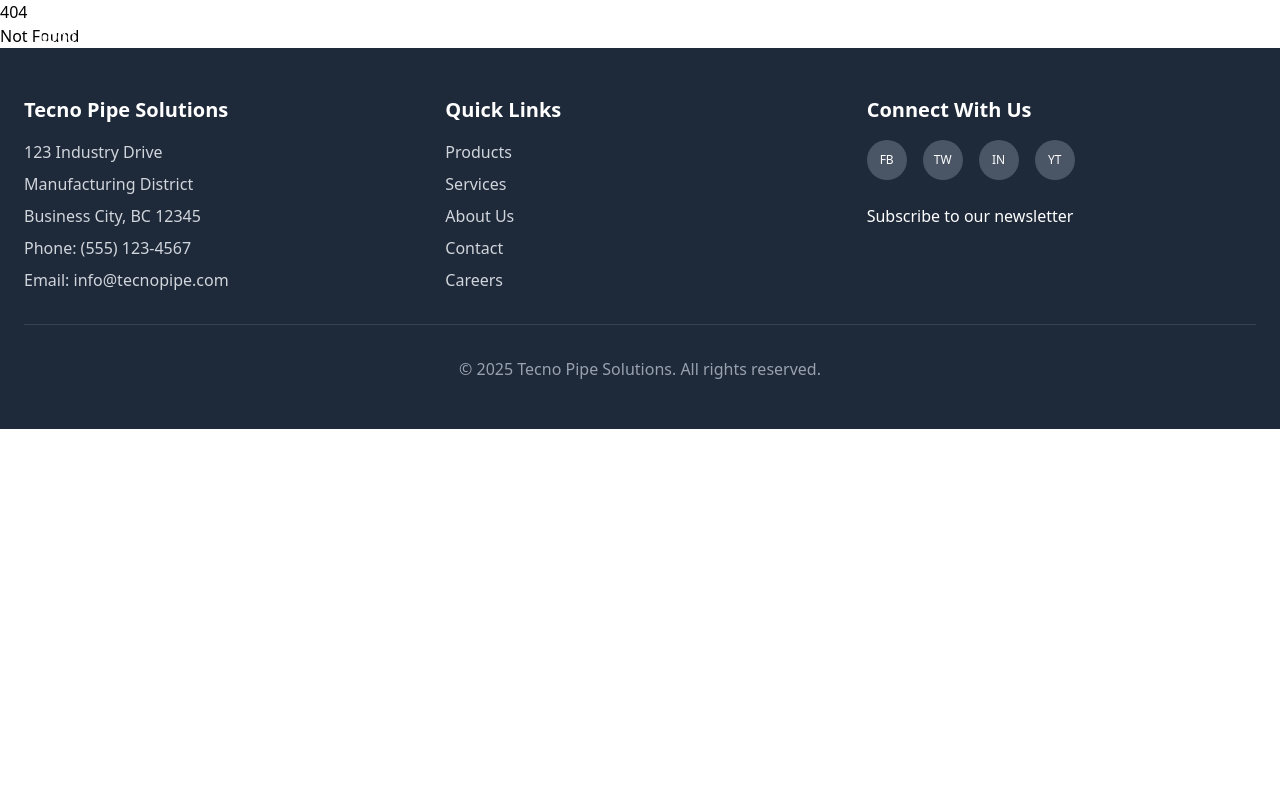
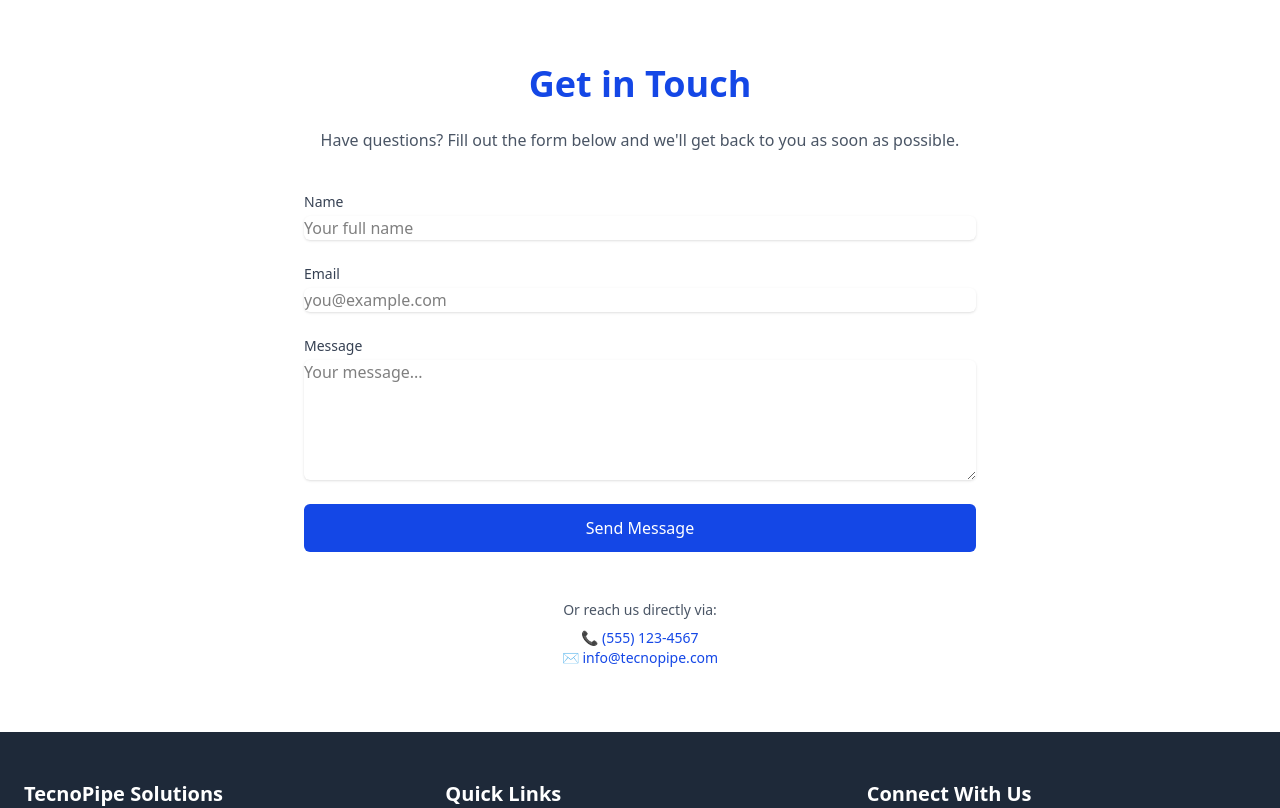
Before and after one commit to callandgrande/tecnopipe, a SvelteKit app: page /contact in a window 1280 px wide. Before the commit this address had no page. Shown: the top 808 px of the page. Built offline with nearby package versions, Linux system fonts and the light colour scheme.

Commit message:
In progress

```diff
--- a/src/routes/+layout.svelte
+++ b/src/routes/+layout.svelte
@@ -95,21 +95,28 @@
 					<a
 						href="#"
 						class={`text-sm font-medium transition-colors lg:text-base ${isTransparent ? 'text-white hover:text-blue-300' : 'text-gray-700 hover:text-blue-800'}`}
-						>Capabilities</a
+						>Sales</a
 					>
 				</li>
 				<li>
 					<a
 						href="#"
 						class={`text-sm font-medium transition-colors lg:text-base ${isTransparent ? 'text-white hover:text-blue-300' : 'text-gray-700 hover:text-blue-800'}`}
-						>Our Insights</a
+						>HVAC</a
 					>
 				</li>
 				<li>
 					<a
 						href="#"
 						class={`text-sm font-medium transition-colors lg:text-base ${isTransparent ? 'text-white hover:text-blue-300' : 'text-gray-700 hover:text-blue-800'}`}
-						>About us</a
+						>Maintenance</a
+					>
+				</li>
+				<li>
+					<a
+						href="#"
+						class={`text-sm font-medium transition-colors lg:text-base ${isTransparent ? 'text-white hover:text-blue-300' : 'text-gray-700 hover:text-blue-800'}`}
+						>About Us</a
 					>
 				</li>
 			</ul>
@@ -132,21 +139,28 @@
 						<a
 							href="#"
 							class="block px-6 py-3 text-white hover:bg-black/80 hover:text-blue-300"
-							onclick={closeMenu}>Capabilities</a
+							onclick={closeMenu}>Sales</a
 						>
 					</li>
 					<li>
 						<a
 							href="#"
 							class="block px-6 py-3 text-white hover:bg-black/80 hover:text-blue-300"
-							onclick={closeMenu}>Our Insights</a
+							onclick={closeMenu}>HVAC</a
 						>
 					</li>
 					<li>
 						<a
 							href="#"
 							class="block px-6 py-3 text-white hover:bg-black/80 hover:text-blue-300"
-							onclick={closeMenu}>About us</a
+							onclick={closeMenu}>Maintenance</a
+						>
+					</li>
+					<li>
+						<a
+							href="#"
+							class="block px-6 py-3 text-white hover:bg-black/80 hover:text-blue-300"
+							onclick={closeMenu}>About Us</a
 						>
 					</li>
 				</ul>
@@ -166,23 +180,26 @@
 		<div class="grid grid-cols-1 gap-8 sm:grid-cols-2 lg:grid-cols-3">
 			<!-- Company Info -->
 			<div>
-				<h3 class="mb-4 text-lg font-semibold sm:text-xl">Tecno Pipe Solutions</h3>
+				<h3 class="mb-4 text-lg font-semibold sm:text-xl">TecnoPipe Solutions</h3>
 				<p class="mb-2 text-gray-300">123 Industry Drive</p>
 				<p class="mb-2 text-gray-300">Manufacturing District</p>
 				<p class="mb-2 text-gray-300">Business City, BC 12345</p>
-				<p class="mb-2 text-gray-300">Phone: (555) 123-4567</p>
-				<p class="text-gray-300">Email: info@tecnopipe.com</p>
+				<p class="mb-2 text-gray-300">
+					<a href="tel:+15551234567" class="text-gray-300 hover:text-white">(555) 123-4567</a>
+				</p>
+				<p class="text-gray-300">
+					<a href="mailto:info@tecnopipe.com" class="text-gray-300 hover:text-white">info@tecnopipe.com</a>
+				</p>
 			</div>
 
 			<!-- Quick Links -->
 			<div>
 				<h3 class="mb-4 text-lg font-semibold sm:text-xl">Quick Links</h3>
 				<ul class="space-y-2">
-					<li><a href="#" class="text-gray-300 hover:text-white">Products</a></li>
-					<li><a href="#" class="text-gray-300 hover:text-white">Services</a></li>
-					<li><a href="#" class="text-gray-300 hover:text-white">About Us</a></li>
-					<li><a href="#" class="text-gray-300 hover:text-white">Contact</a></li>
-					<li><a href="#" class="text-gray-300 hover:text-white">Careers</a></li>
+					<li><a href="/products" class="text-gray-300 hover:text-white">Products</a></li>
+					<li><a href="/services" class="text-gray-300 hover:text-white">Services</a></li>
+					<li><a href="/about" class="text-gray-300 hover:text-white">About Us</a></li>
+					<li><a href="/contact" class="text-gray-300 hover:text-white">Contact us</a></li>
 				</ul>
 			</div>
 
@@ -191,26 +208,18 @@
 				<h3 class="mb-4 text-lg font-semibold sm:text-xl">Connect With Us</h3>
 				<div class="mb-6 flex space-x-4">
 					<!-- Social Media Icons -->
-					<div
-						class="flex h-8 w-8 items-center justify-center rounded-full bg-gray-600 sm:h-10 sm:w-10"
-					>
+					<a href="https://www.facebook.com" target="_blank" class="flex h-8 w-8 items-center justify-center rounded-full bg-gray-600 sm:h-10 sm:w-10">
 						<span class="text-xs">FB</span>
-					</div>
-					<div
-						class="flex h-8 w-8 items-center justify-center rounded-full bg-gray-600 sm:h-10 sm:w-10"
-					>
+					</a>
+					<a href="https://twitter.com" target="_blank" class="flex h-8 w-8 items-center justify-center rounded-full bg-gray-600 sm:h-10 sm:w-10">
 						<span class="text-xs">TW</span>
-					</div>
-					<div
-						class="flex h-8 w-8 items-center justify-center rounded-full bg-gray-600 sm:h-10 sm:w-10"
-					>
+					</a>
+					<a href="https://www.linkedin.com" target="_blank" class="flex h-8 w-8 items-center justify-center rounded-full bg-gray-600 sm:h-10 sm:w-10">
 						<span class="text-xs">IN</span>
-					</div>
-					<div
-						class="flex h-8 w-8 items-center justify-center rounded-full bg-gray-600 sm:h-10 sm:w-10"
-					>
+					</a>
+					<a href="https://www.youtube.com" target="_blank" class="flex h-8 w-8 items-center justify-center rounded-full bg-gray-600 sm:h-10 sm:w-10">
 						<span class="text-xs">YT</span>
-					</div>
+					</a>
 				</div>
 
 				<h4 class="mb-2 font-medium">Subscribe to our newsletter</h4>
--- a/src/routes/+page.svelte
+++ b/src/routes/+page.svelte
@@ -28,14 +28,15 @@
 					Industry-leading pipe solutions for residential and commercial applications.
 				</p>
 				<div class="flex gap-4">
-					<a
-						href="#services"
-						class="rounded-md bg-blue-700 px-5 py-3 font-medium text-white transition-all hover:bg-blue-800"
-					>
-						Our Services
+					<a href="/services">
+						<button
+							class="rounded-md bg-blue-700 px-5 py-3 font-medium text-white transition-all hover:bg-blue-800"
+						>
+							Our Services
+						</button>
 					</a>
 					<a
-						href="#contact"
+						href="/contact"
 						class="rounded-md border-2 border-white bg-transparent px-5 py-3 font-medium text-white transition-all hover:bg-white/10"
 					>
 						Contact Us
@@ -63,21 +64,20 @@
 			<div class="relative z-10 flex h-screen items-center px-32">
 				<div class="ml-8 max-w-2xl lg:ml-16">
 					<h1 class="mb-6 text-6xl font-bold text-white lg:text-7xl">
-						<span class="block">TECNO</span>
-						<span class="block text-blue-300">PIPE</span>
+						<span class="text-white">TECNO</span><span class="text-blue-300">PIPE</span>
 					</h1>
 					<p class="mb-8 text-xl font-light text-gray-100 lg:text-2xl">
 						Industry-leading pipe solutions for residential and commercial applications.
 					</p>
 					<div class="flex gap-4">
 						<a
-							href="#services"
+							href="/services"
 							class="rounded-md bg-blue-700 px-6 py-3 font-medium text-white transition-all hover:bg-blue-800 hover:shadow-lg"
 						>
 							Our Services
 						</a>
 						<a
-							href="#contact"
+							href="/contact"
 							class="rounded-md border-2 border-white bg-transparent px-6 py-3 font-medium text-white transition-all hover:bg-white/10"
 						>
 							Contact Us
--- /dev/null
+++ b/src/routes/about/+page.svelte
@@ -0,0 +1,101 @@
+<script>
+    import Hero from '../../components/Hero.svelte'; // Assuming you have a Hero component
+    import Section from '../../components/Section.svelte'; // A reusable section component
+    import TeamMember from '../../components/TeamMember.svelte'; // Optional team member card
+
+    const teamMembers = [
+      // Example team members (replace with your actual team)
+      { name: 'Founder Name', role: 'CEO', imageUrl: '/images/team/founder.jpg', bio: 'Brief bio of the founder.' },
+      { name: 'Key Contact Name', role: 'Sales Manager', imageUrl: '/images/team/sales.jpg', bio: 'Brief bio of the sales manager.' },
+      // Add more team members as needed
+    ];
+  </script>
+
+  <svelte:head>
+    <title>About Us - [Your Company Name]</title>
+    <meta name="description" content="Learn more about [Your Company Name], your trusted partner for importing high-quality German construction materials to Ecuador. Based in Quito, we are committed to quality and reliability.">
+  </svelte:head>
+
+  <Hero
+    title="About Us"
+    subtitle="Your Trusted Partner for Quality German Construction Materials in Ecuador"
+    image="static/images/logo.png"
+  />
+
+  <Section title="Our Story">
+    <p>
+      Founded with a vision to bridge the gap between Germany's renowned construction material quality and Ecuador's growing infrastructure needs, [Your Company Name] was established in [Year of Founding] in Quito. Recognizing the demand for reliable and high-performance materials, we embarked on a journey to source and import the finest products from trusted German manufacturers.
+    </p>
+    <p>
+      Our deep understanding of both the German manufacturing standards and the specific requirements of the Ecuadorian construction market allows us to curate a selection of materials that meet the highest standards of durability, performance, and sustainability.
+    </p>
+  </Section>
+
+  <Section title="Our Mission">
+    <p>
+      To be the leading and most reliable importer of high-quality German construction materials in Ecuador, empowering the nation's development with superior products and exceptional service.
+    </p>
+  </Section>
+
+  <Section title="Our Vision">
+    <p>
+      To be recognized as the preferred partner for construction projects across Ecuador, contributing to the creation of robust, sustainable, and high-quality infrastructure through the seamless delivery of world-class German materials.
+    </p>
+  </Section>
+
+  <Section title="Why Choose Us?">
+    <ul>
+      <li><strong>Uncompromising Quality:</strong> We source directly from reputable German manufacturers known for their superior products.</li>
+      <li><strong>Reliable Import Process:</strong> Our streamlined logistics ensure timely and efficient delivery to your projects in Ecuador.</li>
+      <li><strong>Strong German Partnerships:</strong> We have established long-term relationships with leading material producers in Germany.</li>
+      <li><strong>Local Expertise:</strong> Based in Quito, we possess a deep understanding of the Ecuadorian construction market and its unique demands.</li>
+      <li><strong>Customer-Centric Approach:</strong> Your satisfaction is our priority. We are committed to providing exceptional support and service.</li>
+      <li><strong>[Add any other specific benefits, e.g., Wide range of products, Competitive pricing]</strong></li>
+    </ul>
+  </Section>
+
+  <Section title="Our Values">
+    <ul>
+      <li><strong>Quality:</strong> We are dedicated to providing materials that meet the highest international standards.</li>
+      <li><strong>Reliability:</strong> You can count on us for consistent and dependable service.</li>
+      <li><strong>Integrity:</strong> We operate with transparency and ethical practices in all our dealings.</li>
+      <li><strong>Partnership:</strong> We believe in building strong, collaborative relationships with our clients and suppliers.</li>
+      <li><strong>Customer Focus:</strong> We are committed to understanding and meeting your specific needs.</li>
+      <li><strong>[Add any other core values]</strong></li>
+    </ul>
+  </Section>
+
+  {#if teamMembers.length > 0}
+    <Section title="Meet Our Team">
+      <div class="grid grid-cols-1 md:grid-cols-2 lg:grid-cols-3 gap-8">
+        {#each teamMembers as member}
+          <TeamMember {...member} />
+        {/each}
+      </div>
+    </Section>
+  {/if}
+
+  <Section title="Our Commitment to Ecuador">
+    <p>
+      We are proud to contribute to the growth and development of Ecuador's construction sector. By providing access to top-tier German construction materials, we aim to empower local projects with the quality and durability needed for long-lasting success. Based in Quito, we are deeply invested in serving our community and building lasting partnerships throughout the country.
+    </p>
+  </Section>
+
+  <Section class="bg-gray-100 py-12 text-center">
+    <p class="text-xl font-semibold mb-4">Ready to Partner with Us?</p>
+    <a href="/contact" class="bg-blue-500 hover:bg-blue-700 text-white font-bold py-3 px-6 rounded-full">
+      Contact Us Today
+    </a>
+  </Section>
+
+  <style>
+    /* Add any specific styling for this page here */
+    ul {
+      list-style-type: disc;
+      margin-left: 1.5em;
+      margin-bottom: 1em;
+    }
+    li {
+      margin-bottom: 0.5em;
+    }
+  </style>
--- /dev/null
+++ b/src/routes/contact/+page.svelte
@@ -0,0 +1,67 @@
+<script>
+    let name = '';
+    let email = '';
+    let message = '';
+  </script>
+
+  <section class="max-w-4xl mx-auto px-4 py-16 text-center">
+    <h1 class="text-4xl font-bold text-blue-700 mb-6">Get in Touch</h1>
+    <p class="text-gray-600 mb-10">
+      Have questions? Fill out the form below and we'll get back to you as soon as possible.
+    </p>
+
+    <form class="space-y-6 max-w-2xl mx-auto text-left">
+      <div>
+        <label for="name" class="block text-sm font-medium text-gray-700">Name</label>
+        <input
+          id="name"
+          bind:value={name}
+          type="text"
+          required
+          class="mt-1 block w-full rounded-md border-gray-300 shadow-sm focus:border-blue-700 focus:ring focus:ring-blue-200"
+          placeholder="Your full name"
+        />
+      </div>
+
+      <div>
+        <label for="email" class="block text-sm font-medium text-gray-700">Email</label>
+        <input
+          id="email"
+          bind:value={email}
+          type="email"
+          required
+          class="mt-1 block w-full rounded-md border-gray-300 shadow-sm focus:border-blue-700 focus:ring focus:ring-blue-200"
+          placeholder="you@example.com"
+        />
+      </div>
+
+      <div>
+        <label for="message" class="block text-sm font-medium text-gray-700">Message</label>
+        <textarea
+          id="message"
+          bind:value={message}
+          rows="5"
+          required
+          class="mt-1 block w-full rounded-md border-gray-300 shadow-sm focus:border-blue-700 focus:ring focus:ring-blue-200"
+          placeholder="Your message..."
+        ></textarea>
+      </div>
+
+      <button
+        type="submit"
+        class="w-full rounded-md bg-blue-700 px-6 py-3 text-white font-medium hover:bg-blue-800 transition-all"
+      >
+        Send Message
+      </button>
+    </form>
+
+    <div class="mt-12 text-gray-600 text-sm">
+      <p>
+        Or reach us directly via:
+      </p>
+      <p class="mt-2">
+        📞 <a href="tel:+15551234567" class="text-blue-700 hover:underline">(555) 123-4567</a><br />
+        ✉️ <a href="mailto:info@tecnopipe.com" class="text-blue-700 hover:underline">info@tecnopipe.com</a>
+      </p>
+    </div>
+  </section>
--- /dev/null
+++ b/src/routes/services/+page.svelte
@@ -0,0 +1,6 @@
+<script>
+	// Optional: Add page-specific logic
+</script>
+
+<h1 class="text-4xl font-bold text-white">Our Services</h1>
+<p class="mt-4 text-white">Details about the services we offer...</p>
```
Also changed, not shown: static/images/logo.png (added).
